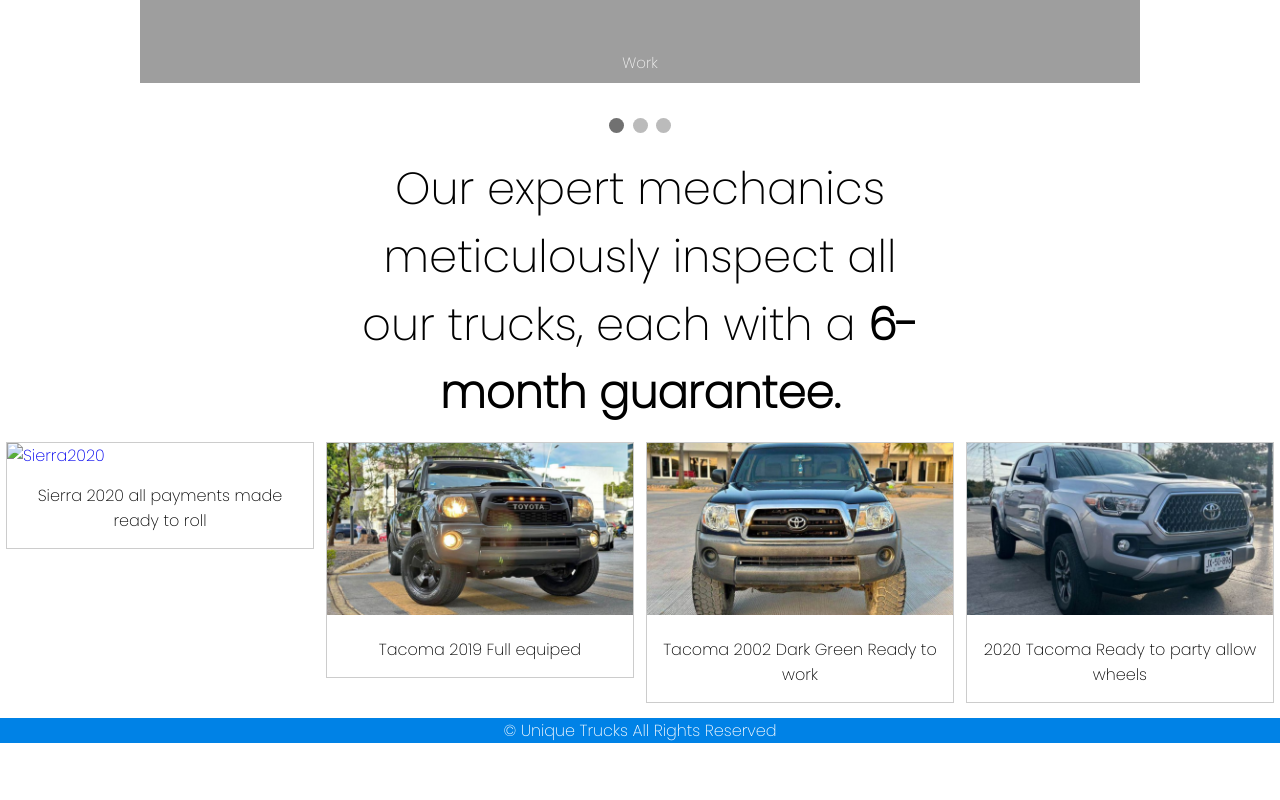
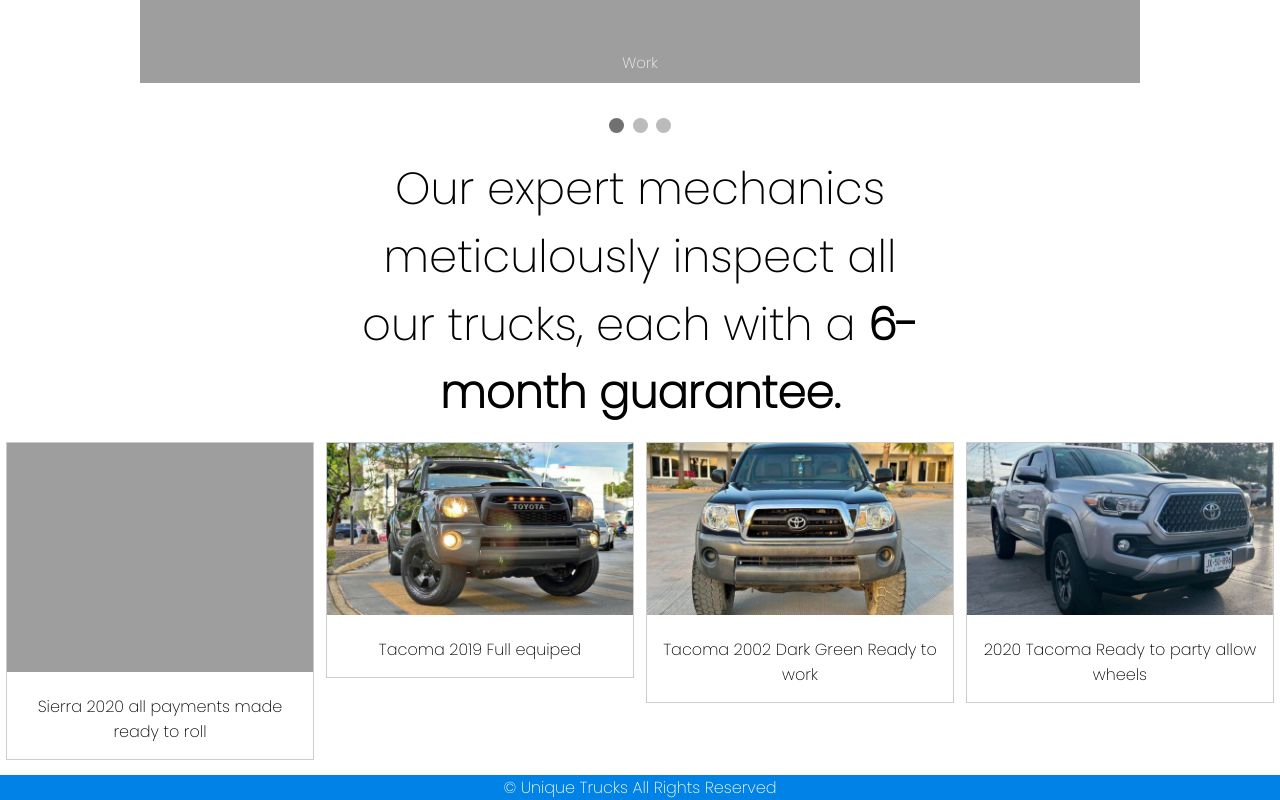
Before and after one commit to AlexicGarcode/cardealertrucks, a plain HTML site: page index.html in a window 1280 px wide. Shown: the part 748-1548 px from the top of the page. Before the commit the page ends 1491 px from the top, so only its background shows below. Drawn offline with Linux system fonts and the light colour scheme; the site is published under a folder, as on GitHub Pages, so addresses that start at the root find nothing.

Commit message:
removing a slash(/) that caused the error

```diff
--- a/index.html
+++ b/index.html
@@ -81,7 +81,7 @@
       <div class="responsive">
         <div class="gallery">
           <a target="_blank" href="#">
-            <img src="/img/whitesierras.png" alt="Sierra2020">
+            <img src="img/whitesierras.png" alt="Sierra2020">
           </a>
           <div class="desc">Sierra 2020 all payments made ready to roll</div>
         </div>
```
